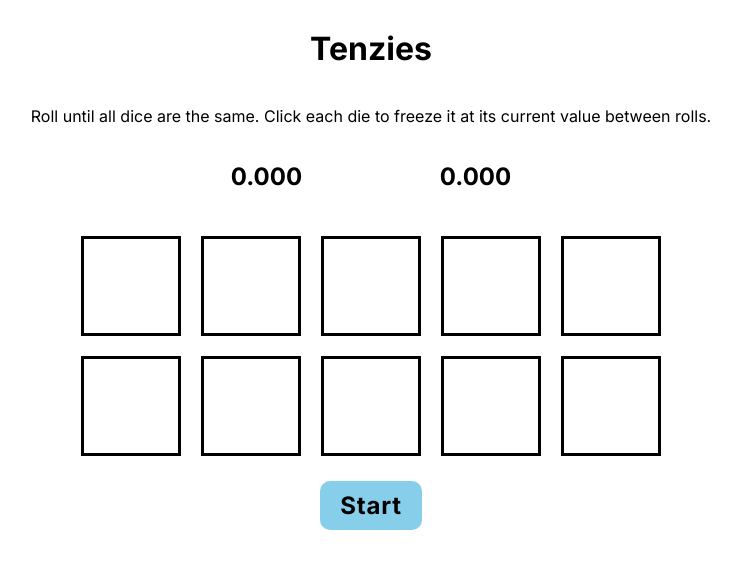
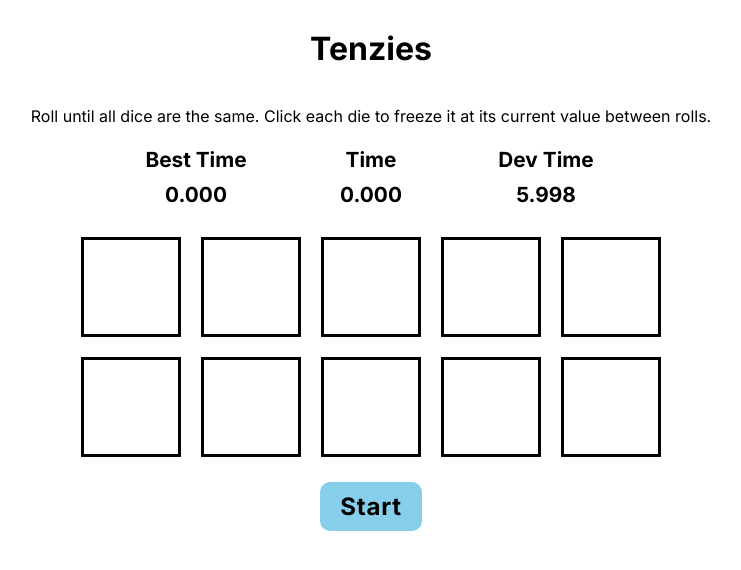
Before and after one commit to sampma309/Tenzies, a React (Vite) app: page / in a window 1280 px wide. Shown: the top 570 px of the page, without its empty margins (269-1010 px from the left). Built offline with nearby package versions, Linux system fonts and the light colour scheme.

Commit message:
updated dev time

```diff
--- a/index.css
+++ b/index.css
@@ -26,10 +26,19 @@
 }
 
 .times {
-    display: flex;
+    display: grid;
+    grid-template-columns: 150px 200px 150px;
     justify-content: space-between;
     padding-left: 200px;
     padding-right: 200px;
+}
+
+.times > h2 {
+    display: flex;
+    justify-content: center;
+    align-items: center;
+    margin: 5px;
+    font-size: 1.3rem;
 }
 
 .diceGrid {
--- a/src/components/Timer.jsx
+++ b/src/components/Timer.jsx
@@ -32,8 +32,12 @@ export default function Timer(props) {
 
     return (
         <div className="times">
+            <h2>Best Time</h2>
+            <h2>Time</h2>
+            <h2>Dev Time</h2>
+            <h2 className="times--best">{(personalBest / 1000).toFixed(3)}</h2>
             <h2 className="times--current">{(time / 1000).toFixed(3)}</h2>
-            <h2 className="times--best">{(personalBest / 1000).toFixed(3)}</h2>
+            <h2 className="times--best">5.998</h2>
         </div>
     )
 }
```
